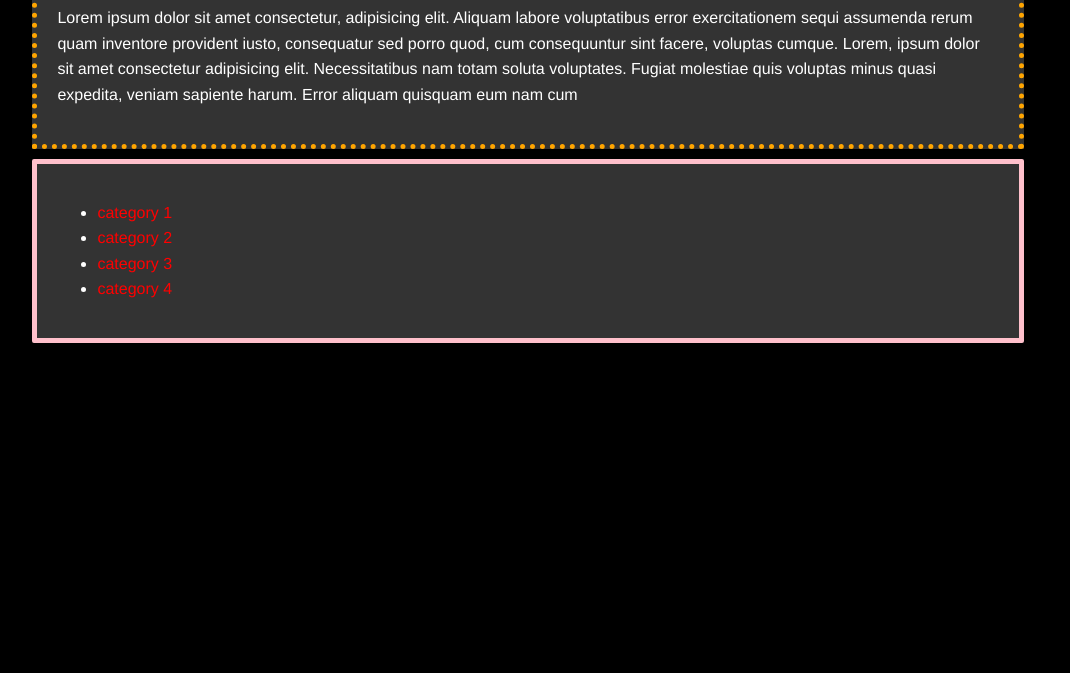
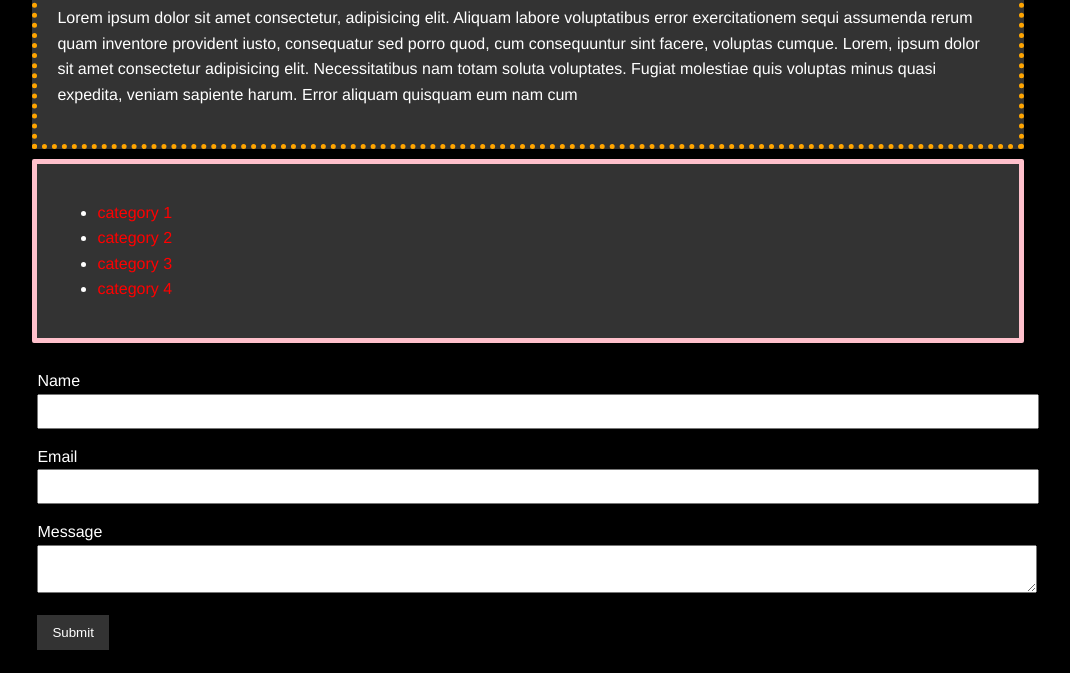
Before and after one commit to iamshashanksharma/css-practice, a plain HTML site: page index.html in a window 1280 px wide. Shown: the part 592-1265 px from the top of the page, without its empty margins (112-1182 px from the left). Before the commit the page ends 945 px from the top, so only its background shows below. Drawn offline with Linux system fonts and the light colour scheme.

Commit message:
added styles on form

```diff
--- a/index.html
+++ b/index.html
@@ -34,6 +34,22 @@
             <li><a href="file4.html">category 4</a></li>
         </ul>
     </div>
+    <form class="my-form">
+        <div class="form-group">
+            <label>Name</label>
+            <input type="text">
+         </div>
+         <div class="form-group">
+            <label>Email</label>
+            <input class="email" type="email">
+         </div>
+        <div class="form-group">
+            <label>Message</label>
+            <textarea name="message"></textarea>
+        </div>
+            <button class="button">Submit</button>
+        </div>
+    </form>
     </div>
 
 </body>
--- a/styles.css
+++ b/styles.css
@@ -85,3 +85,24 @@ a:active{
 a:visited{
     color:yellow;
 }
+.my-form{
+    padding:15px;
+}
+
+.my-form .form-group{
+    padding-bottom:15px;
+}
+.my-form label{
+    display:block;
+}
+.my-form input[type="text"], .my-form textarea, .my-form .email{
+ padding :8px;
+ width:100%;
+}
+
+.button{
+    background-color: #333;
+    color:#fff;
+    border:none;
+    padding:10px 15px;
+}
```
